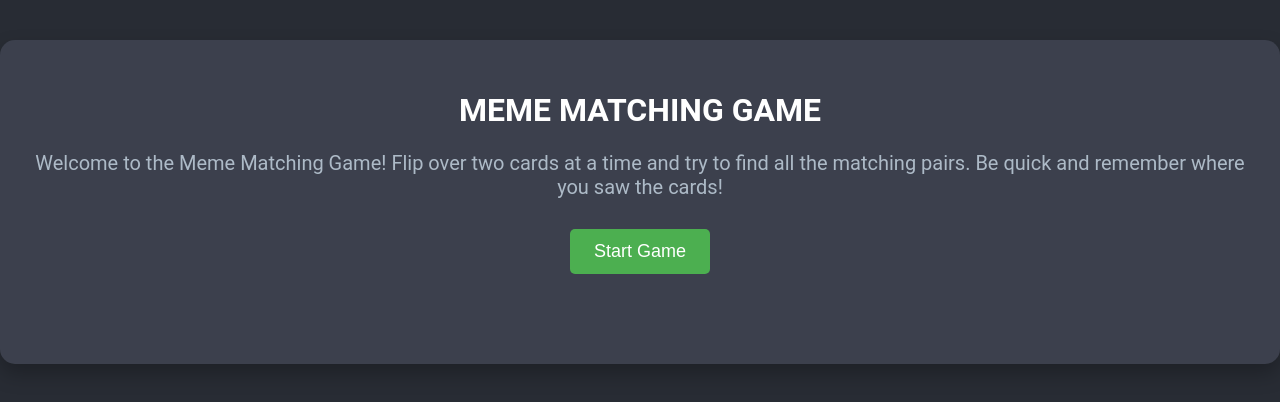
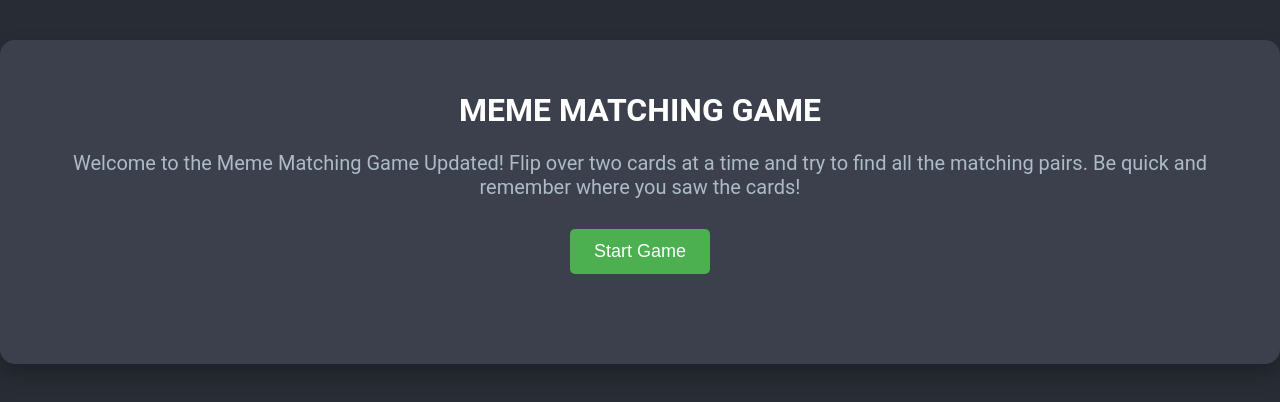
Before and after one commit to jwrijuhou/codepipeline-game-project, a plain HTML site: page index.html in a window 1280 px wide. Drawn offline with Linux system fonts and the light colour scheme.

Commit message:
Update index.html

```diff
--- a/index.html
+++ b/index.html
@@ -10,7 +10,7 @@
     <div class="container">
         <h1>MEME MATCHING GAME</h1>
         <p class="instructions">
-            Welcome to the Meme Matching Game!  Flip over two cards at a time and try to find all the matching pairs. Be quick and remember where you saw the cards!
+            Welcome to the Meme Matching Game Updated!  Flip over two cards at a time and try to find all the matching pairs. Be quick and remember where you saw the cards!
         </p>
         <button id="start-game">Start Game</button>
         <div id="game-board" class="game-board">
```
